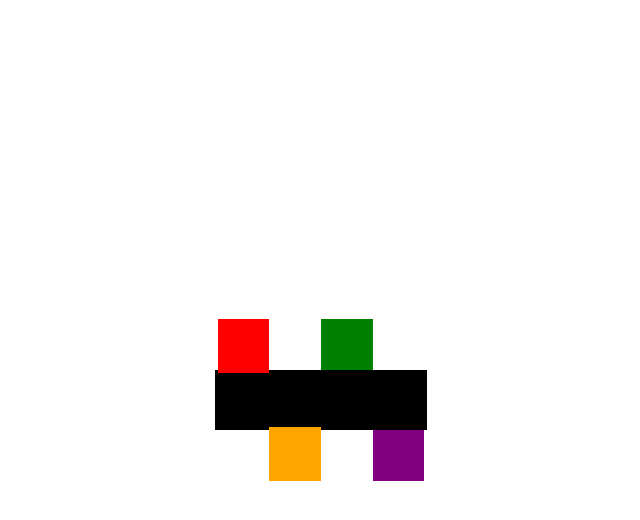
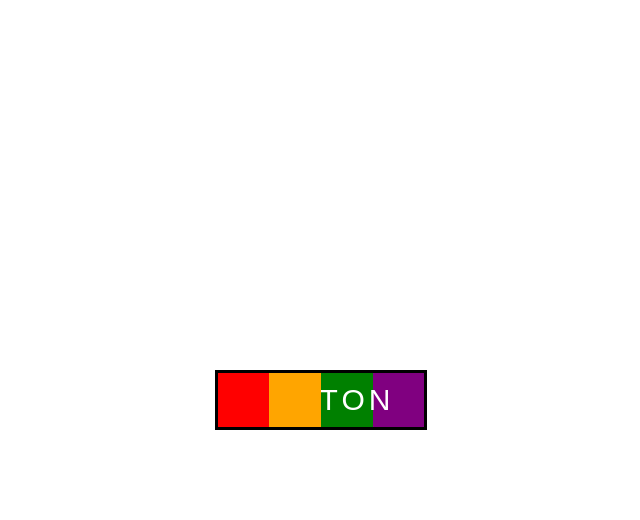
Before and after one commit to chojeongeun/study_1, a plain HTML site: page 1229/index.html in a window 1280 px wide. In both pictures the pointer is over the button "BUTTON". Shown: the whole page, without its empty margins (319-959 px from the left). Drawn offline with Linux system fonts and the light colour scheme.

Commit message:
btn요소에 호버했을때 효과

```diff
--- a/1229/style.css
+++ b/1229/style.css
@@ -56,6 +56,7 @@ body {
 	width: 100%;
 	height: 100%;
 	background: #000;
+	z-index: -1;
 }
 
 .shape::before,
@@ -81,3 +82,10 @@ body {
 	background: purple;
 	transform: translateY(100%);
 }
+
+.btn:hover::before,
+.btn:hover::after,
+.btn:hover .shape::before,
+.btn:hover .shape::after {
+	transform: translateY(0%);
+}
```
